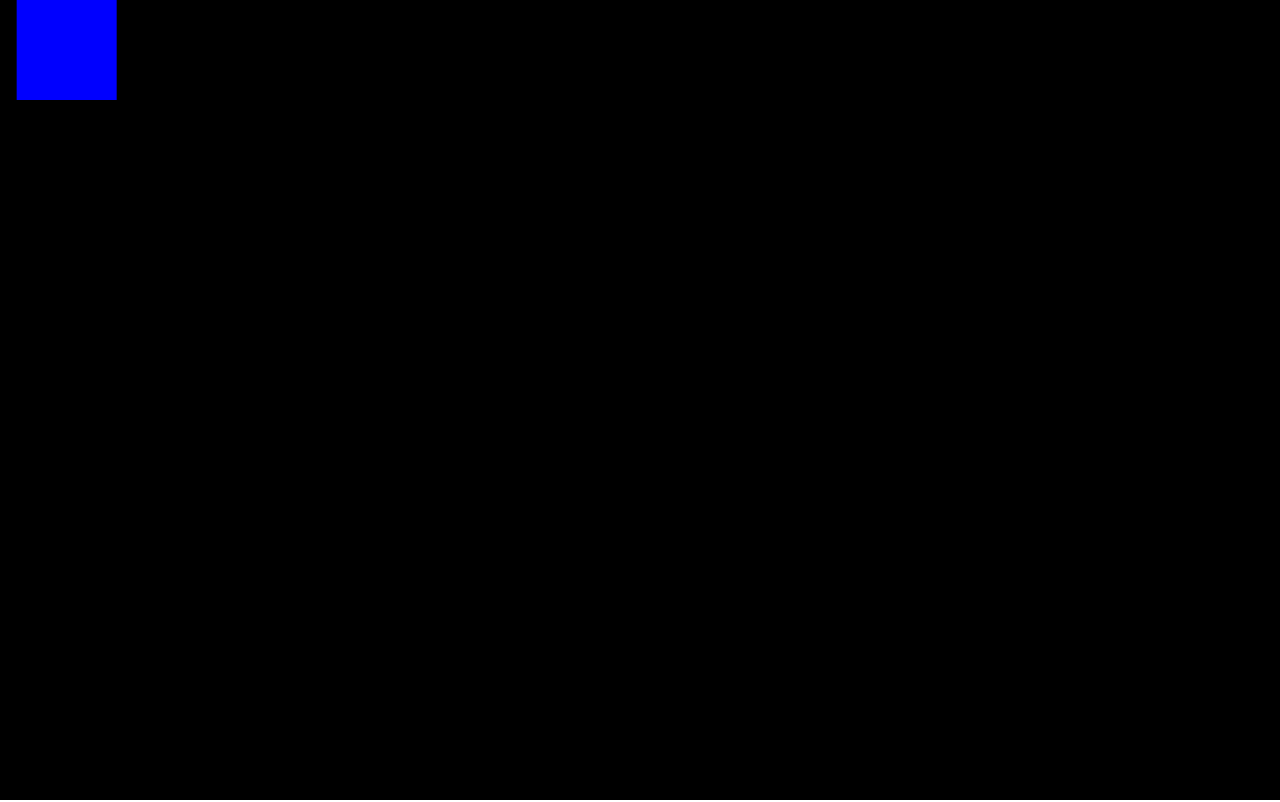
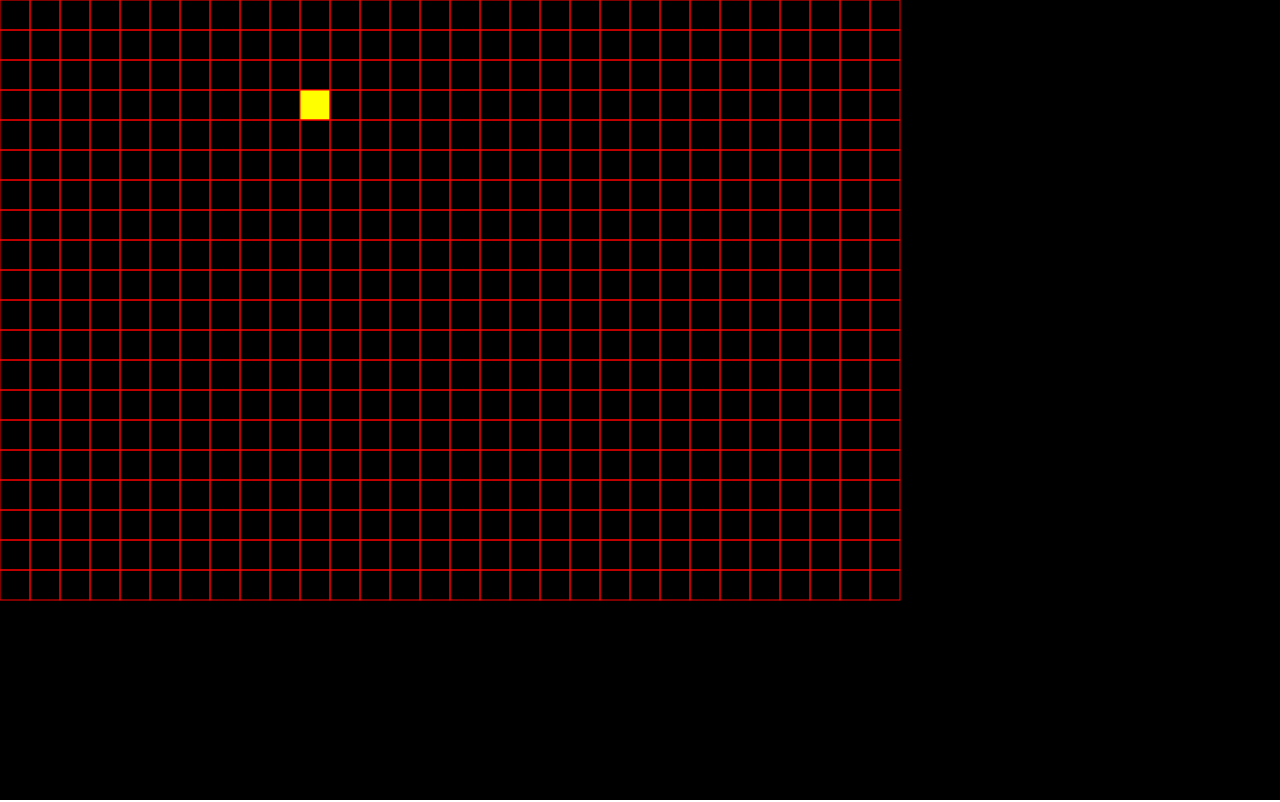
Before and after one commit to Armienn/super-grid, a plain HTML site: page index.html in a window 1280 px wide. Drawn offline with Linux system fonts and the light colour scheme.

Commit message:
Changed to javascript

```diff
--- a/index.html
+++ b/index.html
@@ -3,4 +3,7 @@
 <title>SuperGrid</title>
 <link rel="stylesheet" type="text/css" href="style-reset.css" />
 <link rel="stylesheet" type="text/css" href="styles.css" />
-<script src="main.js"></script>
+<script src="src/Enemy.js"></script>
+<script src="src/Grid.js"></script>
+<script src="src/Field.js"></script>
+<script src="src/Main.js"></script>
--- a/main.js
+++ b/main.js
@@ -1,5 +1,17 @@
 // Generated by Haxe 3.4.7
 (function () { "use strict";
+var Grid = function() {
+	this.fields = [];
+	this.fields = [123,123];
+};
+Grid.prototype = {
+	get_width: function() {
+		return this.fields.length;
+	}
+	,get_height: function() {
+		return this.fields.length;
+	}
+};
 var Main = function() { };
 Main.main = function() {
 	window.onload = Main.init;
@@ -15,6 +27,7 @@ Main.init = function() {
 		Main.canvas.height = window.innerHeight;
 	};
 	window.requestAnimationFrame(Main.drawFrame);
+	console.log(new Grid().get_height());
 };
 Main.drawFrame = function(time) {
 	Main.context.fillStyle = "black";
--- /dev/null
+++ b/src/Enemy.js
@@ -0,0 +1,21 @@
+"use strict"
+class Enemy {
+	constructor(field) {
+		this.field = field
+	}
+
+	draw() {
+		context.fillStyle = "yellow"
+		context.fillRect(0, 0, 30, 30)
+	}
+
+	tick() {
+		var nextX = this.field.x - 1
+		if (nextX < 0)
+			nextX = grid.fields.length - 1
+		var nextY = this.field.y
+		this.field.thing = null
+		this.field = grid.fields[nextX][nextY]
+		this.field.thing = this
+	}
+}
--- /dev/null
+++ b/src/Field.js
@@ -0,0 +1,24 @@
+"use strict"
+class Field {
+	constructor(i, j, gridSize) {
+		this.x = i
+		this.y = j
+		this.gridSize = gridSize
+		this.thing = null
+	}
+
+	draw() {
+		context.save()
+		context.translate(this.x * this.gridSize, this.y * this.gridSize)
+		if (this.thing)
+			this.thing.draw()
+		context.strokeStyle = "red"
+		context.strokeRect(0, 0, this.gridSize, this.gridSize)
+		context.restore()
+	}
+
+	tick() {
+		if (this.thing)
+			this.thing.tick()
+	}
+}
--- /dev/null
+++ b/src/Grid.js
@@ -0,0 +1,25 @@
+"use strict"
+class Grid {
+	constructor(width, height) {
+		this.gridSize = 30
+		this.fields = []
+		for (var i = 0; i < width; i++) {
+			var blub = []
+			for (var j = 0; j < height; j++)
+				blub.push(new Field(i, j, this.gridSize))
+			this.fields.push(blub)
+		}
+	}
+
+	draw() {
+		for (var i in this.fields)
+			for (var j in this.fields[i])
+				this.fields[i][j].draw()
+	}
+
+	tick(){
+		for (var i in this.fields)
+			for (var j in this.fields[i])
+				this.fields[i][j].tick()
+	}
+}
--- /dev/null
+++ b/src/Main.js
@@ -0,0 +1,65 @@
+"use strict"
+var canvas
+var context
+var grid = new Grid(30,20)
+grid.fields[2][3].thing = new Enemy(grid.fields[2][3])
+
+window.onload = () => {
+	canvas = document.createElement("canvas")
+	document.body.appendChild(canvas)
+	context = canvas.getContext("2d")
+	canvas.width = window.innerWidth
+	canvas.height = window.innerHeight
+
+	function onResize() {
+		canvas.width = window.innerWidth
+		canvas.height = window.innerHeight
+	}
+	onresize = onResize
+
+	requestAnimationFrame(drawFrame)
+	setInterval(gameTick, 100)
+
+	/*Browser.window.addEventListener("keyup", function (event) {
+			pressedKeys[event.key] = false;
+	});
+	Browser.window.addEventListener("keydown", function (event) {
+			pressedKeys[event.key] = true;
+	});
+
+
+	function gameLoop() {
+		controlCar(car1, "ArrowUp", "ArrowLeft", "ArrowDown", "ArrowRight");
+		controlCar(car2, "w", "a", "s", "d");
+		car1.applyFriction(getFriction(getCollidingObjects(car1.position)));
+		car2.applyFriction(getFriction(getCollidingObjects(car2.position)));
+		car1.updatePosition();
+		car2.updatePosition();
+		car1.color = "green";
+		context.clearRect(0, 0, canvas.width, canvas.height);
+		context.save();
+		var scaleFactor = calculateScaleFactor();
+		var focusPoint = car1.position.add(car2.position).divide(2/scaleFactor);
+		var midPoint = new Vector(0.5*canvas.width,0.5*canvas.height);
+		context.translate(midPoint.x-focusPoint.x, midPoint.y-focusPoint.y);
+		context.scale(scaleFactor, scaleFactor);
+		environment.draw(context);
+		car1.draw(context);
+		car2.draw(context);
+		context.restore();
+	}
+
+	var timer = new haxe.Timer(30);
+	timer.run = gameLoop;*/
+}
+
+function drawFrame(time) {
+	context.fillStyle = "black"
+	context.fillRect(0, 0, canvas.width, canvas.height)
+	grid.draw()
+	requestAnimationFrame(drawFrame)
+}
+
+function gameTick(){
+	grid.tick()
+}
```
Also changed, not shown: 1 other file.
